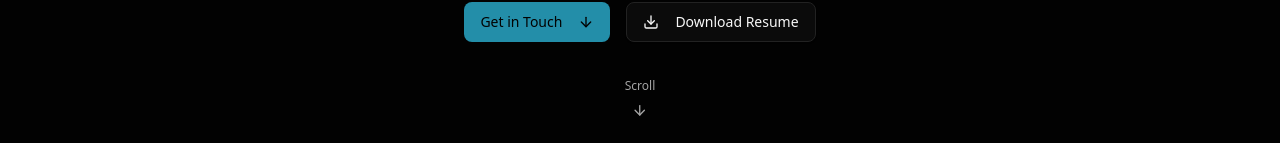
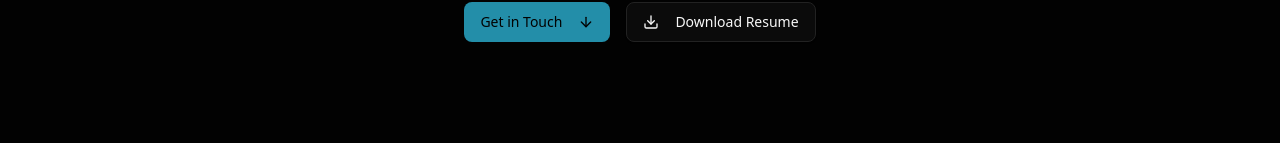
Before and after one commit to Kobi-Okiti/kobi-okiti-portfolio, a Next.js app: page / in a window 1280 px wide. Shown: the part 657-800 px from the top of the page. Built offline with nearby package versions, Linux system fonts and the light colour scheme.

Commit message:
fixed the scroll down button

```diff
--- a/components/sections/hero.tsx
+++ b/components/sections/hero.tsx
@@ -33,10 +33,10 @@ export function Hero() {
     contactSection?.scrollIntoView({ behavior: "smooth" })
   }
 
-  const scrollToAbout = () => {
-    const aboutSection = document.getElementById("about")
-    aboutSection?.scrollIntoView({ behavior: "smooth" })
-  }
+  // const scrollToAbout = () => {
+  //   const aboutSection = document.getElementById("about")
+  //   aboutSection?.scrollIntoView({ behavior: "smooth" })
+  // }
 
   return (
     <section
@@ -157,7 +157,7 @@ export function Hero() {
       </div>
 
       {/* Scroll indicator - Fixed to viewport bottom */}
-      <motion.button
+      {/* <motion.button
         initial={{ opacity: 0 }}
         animate={{ opacity: 1 }}
         transition={{ delay: 1.5, duration: 0.5 }}
@@ -179,7 +179,7 @@ export function Hero() {
           <span className="text-xs">Scroll</span>
           <ArrowDown className="size-4" />
         </motion.div>
-      </motion.button>
+      </motion.button> */}
     </section>
   )
 }
```
